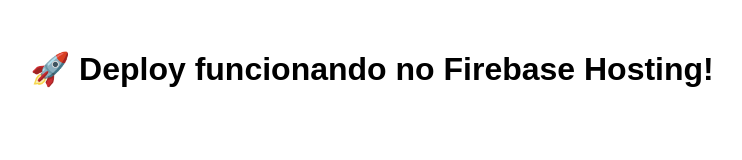
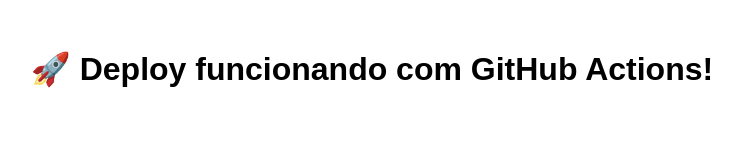
Before and after one commit to salamanca445532-wq/site-firebase-simples, a plain HTML site: page public/index.html in a window 1280 px wide. Shown: the whole page, without its empty margins (268-1010 px from the left). Drawn offline with Linux system fonts and the light colour scheme.

Commit message:
Update index.html

```diff
--- a/public/index.html
+++ b/public/index.html
@@ -6,6 +6,6 @@
   <title>Teste Firebase Hosting</title>
 </head>
 <body style="text-align:center; font-family:sans-serif; margin-top:50px;">
-  <h1>🚀 Deploy funcionando no Firebase Hosting!</h1>
+  <h1>🚀 Deploy funcionando com GitHub Actions!</h1>
 </body>
 </html>
```
